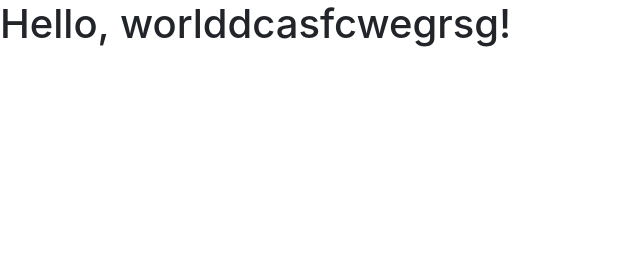
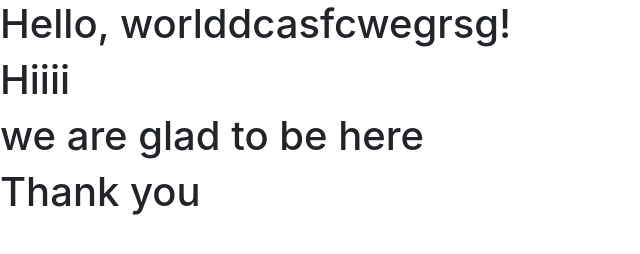
Before and after one commit to Prajakta8888/GitLearning, a plain HTML site: page My Website/index.html in a window 1280 px wide. Shown: the whole page, without its empty margins (0-640 px from the left). Drawn offline with nearby package versions, Linux system fonts and the light colour scheme.

Commit message:
Update text in ib=ndex.html

```diff
--- a/My Website/index.html
+++ b/My Website/index.html
@@ -12,6 +12,9 @@
   </head>
   <body>
     <h1>Hello, worlddcasfcwegrsg!</h1>
+    <h1>Hiiii</h1>
+    <h1>we are glad to be here</h1>
+    <h1>Thank you</h1>
 
     <!-- Optional JavaScript -->
     <!-- jQuery first, then Popper.js, then Bootstrap JS -->
```
